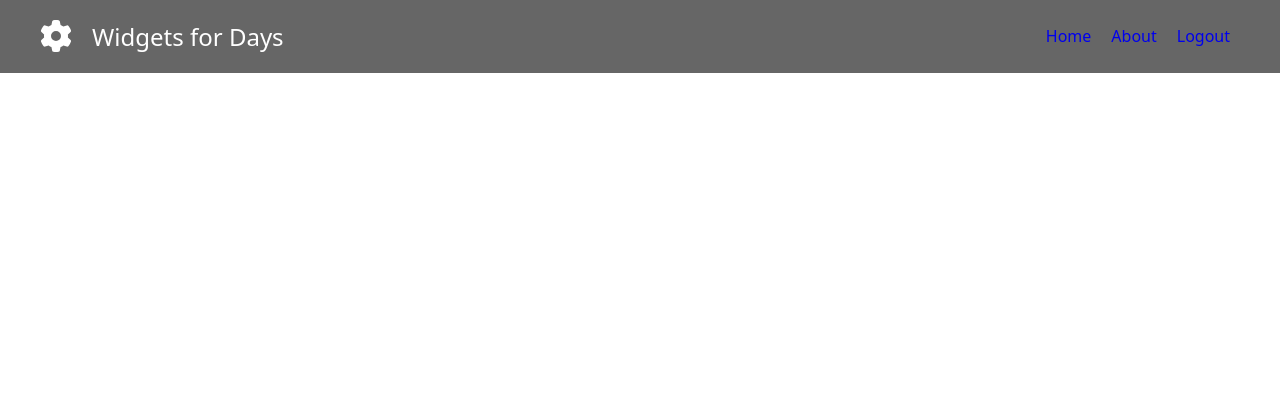
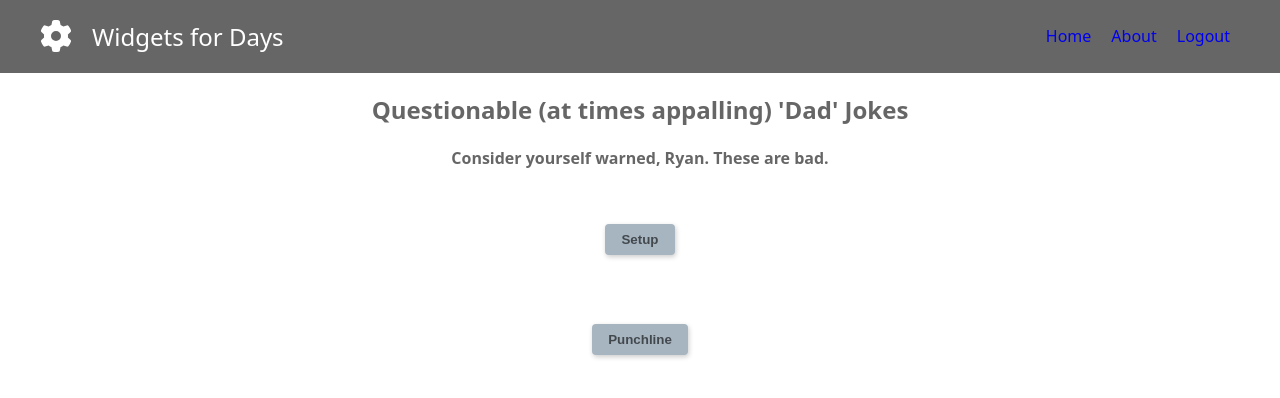
Before and after one commit to arianneelise/react-capstone-project, a React (Create React App) app: page /jokes in a window 1280 px wide. Shown: the top 398 px of the page. Built offline with nearby package versions, Linux system fonts and the light colour scheme.

Commit message:
completed dictionary, added bad jokes widget

```diff
--- a/src/App.js
+++ b/src/App.js
@@ -9,6 +9,8 @@ import Logout from "./pages/Logout";
 import About from "./pages/About";
 import Swapi from "./component/widgets/Swapi";
 import Weather from "./component/widgets/Weather";
+import Dictionary from "./component/widgets/Dictionary";
+import Jokes from "./component/widgets/Jokes";
 // import NoMatch from "./component/NoMatch";
 import "./styles/App.scss";
 
@@ -17,13 +19,15 @@ function App() {
     <div className="App">
       <Router>
         <Route path="/" component={Navbar} />
-        <Route path="/home" component={Home} />
+        <Route exact path="/" component={Home} />
 
         <Switch>
           <Route path="/about" component={About} />
           <Route path="/logout" component={Logout} />
           <Route path="/swapi" component={Swapi} />
           <Route path="/weather" component={Weather} />
+          <Route path="/dictionary" component={Dictionary} />
+          <Route path="/jokes" component={Jokes} />
           {/* <Route component={NoMatch} /> */}
         </Switch>
       </Router>
--- a/src/component/Navbar.js
+++ b/src/component/Navbar.js
@@ -12,7 +12,7 @@ export default function Header() {
         </div>
 
         <div className="links">
-          <Link to="/home">Home</Link>
+          <Link to="/">Home</Link>
           <Link to="/about">About</Link>
           <Link to="/logout">Logout</Link>
         </div>
--- /dev/null
+++ b/src/component/widgets/Dictionary.js
@@ -0,0 +1,76 @@
+import { useEffect } from "react";
+import { useState } from "react";
+
+export default function Dictionary() {
+  const [input, setInput] = useState("");
+  const [word, setWord] = useState("babble");
+  const [results, setResults] = useState({});
+  const [render, setRender] = useState(false);
+
+  useEffect(() => {
+    fetch(`https://api.dictionaryapi.dev/api/v2/entries/en/${word}`)
+      .then((res) => res.json())
+      .then((data) => {
+        setResults(data[0]);
+        setInput("");
+      })
+      .catch((err) => console.error(err));
+  }, [word]);
+
+  useEffect(() => {
+    if (results.word) {
+      setRender(true);
+    }
+  }, [results]);
+
+  const handleSubmit = (e) => {
+    e.preventDefault();
+    setWord(input);
+    setInput("");
+  };
+
+  const renderResults = () => {
+    return (
+      <div className="result-wrapper">
+        <h2>{results.word}</h2>
+        <h4>{results.phonetic}</h4>
+        <div>
+          {results.meanings[0].definitions.map((definition) => {
+            return (
+              <div
+                className="definitions"
+                key={results.meanings[0].definitions.indexOf(definition)}
+              >
+                {results.meanings[0].definitions.indexOf(definition) + 1}){" "}
+                {definition.definition}
+                {definition.synonyms[0] && (
+                  <div className="synonym">
+                    Synonym: {definition.synonyms[0]}
+                  </div>
+                )}
+              </div>
+            );
+          })}
+        </div>
+      </div>
+    );
+  };
+
+  return (
+    <div className="dictionary-wrapper">
+      <h1>
+        Dictionary | <span className="sub-heading">Type a word.</span>
+      </h1>
+
+      <form onSubmit={handleSubmit}>
+        <input
+          type="text"
+          placeholder={input}
+          onChange={(e) => setInput(e.target.value)}
+        />
+        <button type="submit">Search</button>
+      </form>
+      {render && renderResults()}
+    </div>
+  );
+}
--- /dev/null
+++ b/src/component/widgets/Jokes.js
@@ -0,0 +1,56 @@
+import { useState, useEffect } from "react";
+
+export default function Jokes() {
+  const [jokeSetup, setJokeSetup] = useState("");
+  const [jokePunchline, setJokePunchline] = useState("");
+  const [renderSetup, setRenderSetup] = useState(false);
+  const [renderPunchline, setRenderPunchline] = useState(false);
+  const options = {
+    method: "GET",
+    url: "https://dad-jokes.p.rapidapi.com/random/joke",
+    headers: {
+      "X-RapidAPI-Key": "65e8b2a64bmsh58103d90613bf7ap1ca147jsnff4e91c257c9",
+      "X-RapidAPI-Host": "dad-jokes.p.rapidapi.com",
+    },
+  };
+
+  const handleSetup = () => {
+    setRenderPunchline(false);
+    fetch("https://dad-jokes.p.rapidapi.com/random/joke", options)
+      .then((response) => response.json())
+      .then((response) => {
+        setJokeSetup(response.body[0].setup);
+        setJokePunchline(response.body[0].punchline);
+      })
+      .catch((err) => console.error(err));
+  };
+
+  useEffect(() => {
+    if (jokeSetup !== "") {
+      setRenderSetup(true);
+    }
+  }, [jokeSetup]);
+
+  const setup = () => {
+    return <div>{jokeSetup}</div>;
+  };
+
+  const punchline = () => {
+    return <div>{jokePunchline}</div>;
+  };
+
+  return (
+    <div className="bad-joke-wrapper">
+      <h2>Questionable (at times appalling) 'Dad' Jokes</h2>
+      <h4>Consider yourself warned, Ryan. These are bad.</h4>
+      <div className="button-wrapper">
+        <button onClick={handleSetup}>Setup</button>
+        {renderSetup && setup()}
+      </div>
+      <div className="button-wrapper">
+        <button onClick={() => setRenderPunchline(true)}>Punchline</button>
+        {renderPunchline && punchline()}
+      </div>
+    </div>
+  );
+}
--- a/src/pages/Home.js
+++ b/src/pages/Home.js
@@ -1,6 +1,8 @@
 import Widget from "../component/Widget";
 import Space from "../images/space.jpg";
 import Clouds from "../images/clouds.jpg";
+import Dictionary from "../images/dictionary.jpg";
+import Laugh from "../images/laugh.jpg";
 
 export default function Home() {
   return (
@@ -8,6 +10,8 @@ export default function Home() {
       <div className="home-hero">
         <Widget img={Space} name="Swapi" />
         <Widget img={Clouds} name="Weather" />
+        <Widget img={Dictionary} name="Dictionary" />
+        <Widget img={Laugh} name="Jokes" />
         <p>
           Look at the code on{" "}
           <a href="https://github.com/arianneelise/widgets-projects" target="/">
--- a/src/styles/App.scss
+++ b/src/styles/App.scss
@@ -4,6 +4,8 @@
 @import "./widget.scss";
 @import "./swapi.scss";
 @import "./weather.scss";
+@import "./dictionary.scss";
+@import "./badJokes.scss";
 
 body {
   margin: 0;
--- /dev/null
+++ b/src/styles/badJokes.scss
@@ -0,0 +1,11 @@
+.bad-joke-wrapper {
+  text-align: center;
+  .button-wrapper {
+    margin-top: 50px;
+    height: 50px;
+    button {
+      @include button-style();
+      margin-bottom: 20px;
+    }
+  }
+}
--- /dev/null
+++ b/src/styles/dictionary.scss
@@ -0,0 +1,25 @@
+.dictionary-wrapper {
+  text-align: center;
+  .sub-heading {
+    font-size: 32px;
+    font-weight: 300;
+    display: inline;
+  }
+  input {
+    @include input-style();
+    margin: 15px auto;
+  }
+  button {
+    @include button-style();
+  }
+  .result-wrapper {
+    @include content-wrapper();
+    display: block;
+    margin: 50px auto;
+    padding: 30px 40px;
+    .definitions {
+      text-align: left;
+      margin: 15px 0 15px 15px;
+    }
+  }
+}
--- a/src/styles/theme.scss
+++ b/src/styles/theme.scss
@@ -20,4 +20,13 @@
   border: 1px solid $main-color;
 }
 
+@mixin content-wrapper {
+  width: 350px;
+  box-shadow: 1px 2px 5px rgb(0, 0, 0, 0.2);
+  border-radius: 6px;
+  h2 {
+    margin: 0;
+  }
+}
+
 $main-color: rgb(0, 0, 0, 0.6);
--- a/src/styles/weather.scss
+++ b/src/styles/weather.scss
@@ -17,11 +17,6 @@
   }
 
   .weather-display {
-    width: 350px;
-    box-shadow: 1px 2px 5px rgb(0, 0, 0, 0.2);
-    border-radius: 6px;
-    h2 {
-      margin: 0;
-    }
+    @include content-wrapper();
   }
 }
```
Also changed, not shown: src/images/dictionary.jpg (added), 1 other file (tests, documents, lock files or other folders).
